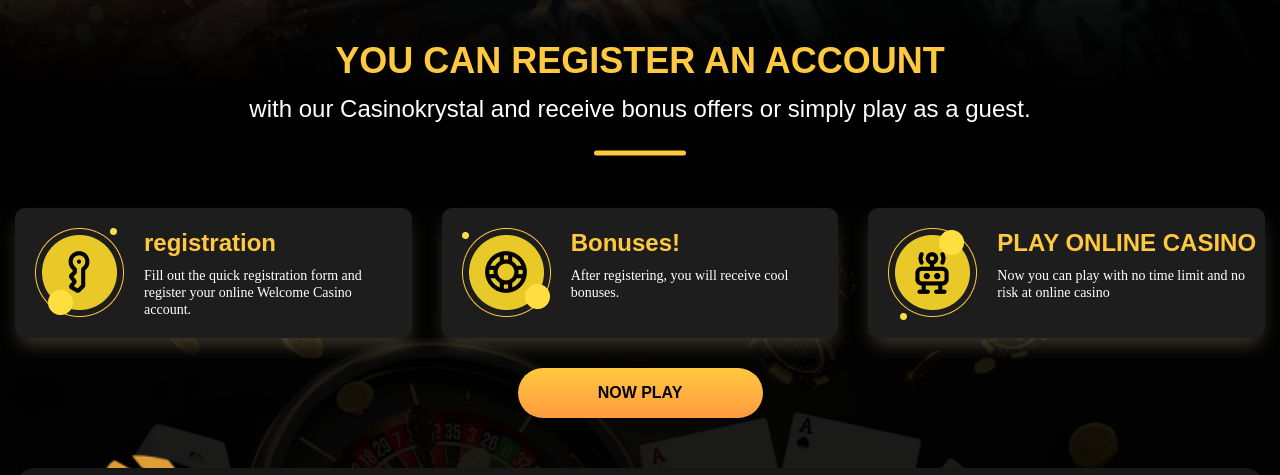
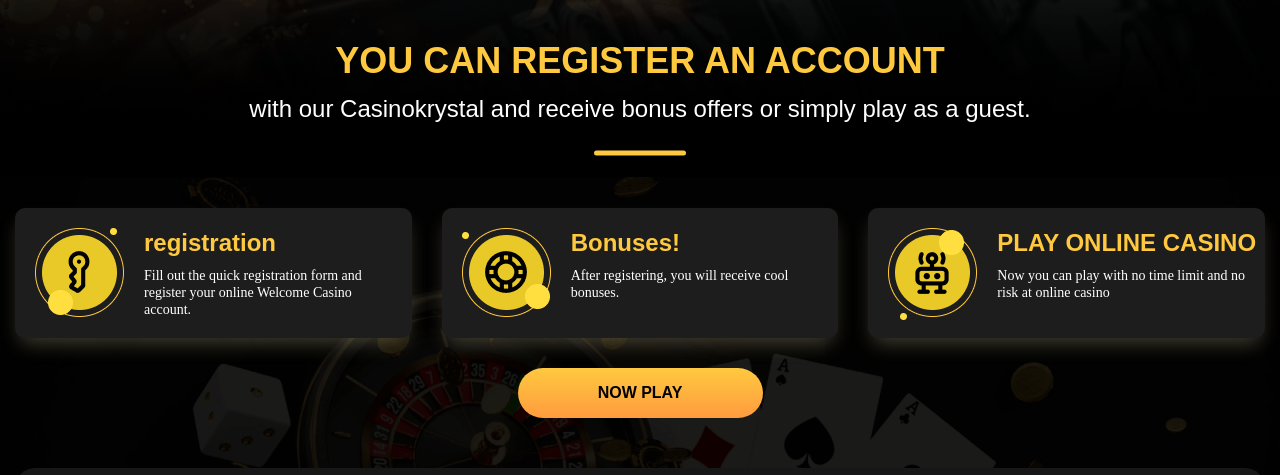
Before and after one commit to ozodjon6/jprq, a plain HTML site: page app/index.html in a window 1280 px wide. Shown: the part 675-1150 px from the top of the page. Drawn offline with nearby package versions, Linux system fonts and the light colour scheme; files that its build step writes are made by us from their sources; a web font is replaced by a local one.

Commit message:
last update

```diff
--- a/app/sass/page/_main-page.scss
+++ b/app/sass/page/_main-page.scss
@@ -5,9 +5,9 @@
 .main-page::before {
     content: "";
     position: absolute;
-    top: 0px;
+    top: -70px;
     background-image: url(../images/image-3.png);
-    background-size: cover;
+    background-size: contain;
     background-position: center center;
     background-repeat: no-repeat;
     z-index: -1;
@@ -25,8 +25,8 @@
     position: absolute;
     bottom: 0px;
     background-image: url(../images/coint.png);
-    background-size: 432px 432px;
-    background-position: bottom -33px left -33px;
+    background-size: 266px 266px;
+    background-position: bottom -16px left -16px;
     background-repeat: no-repeat;
     z-index: -1;
     width: 100%;
```
Also changed, not shown: app/css/main.css, dist/css/main.css, 1 other file.
